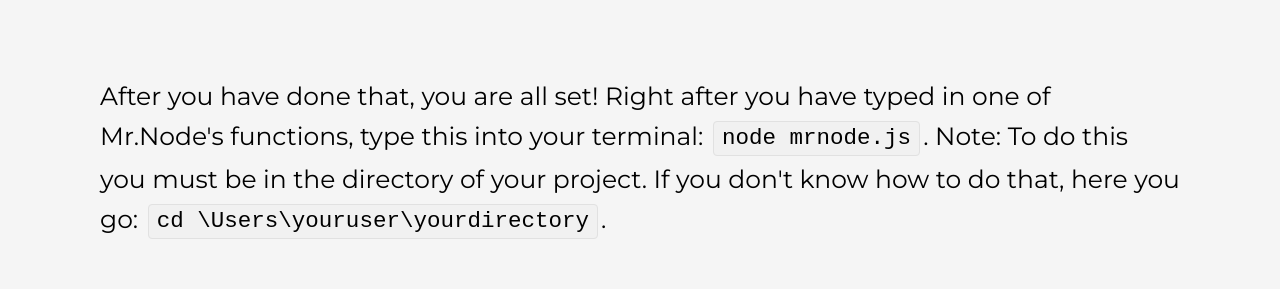
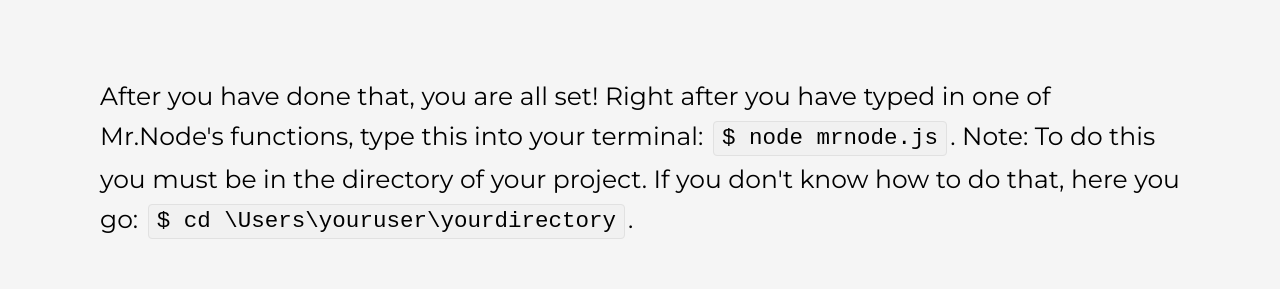
Before and after one commit to talonbragg/mrnodewebsite, a plain HTML site: page index.html in a window 1280 px wide. Shown: the part 2600-2889 px from the top of the page. Drawn offline with Linux system fonts and the light colour scheme; some packages are replaced by stand-ins of ours; a script that the page names is missing.

Commit message:
More dollar signs

```diff
--- a/index.html
+++ b/index.html
@@ -49,7 +49,7 @@
             <span class="var">var <span class="vname">mrnode</span> = <span class="req">require</span><span class="parentheses">(<span class="quote">'mrnode'</span>)</span></span>;
           </code>
         </pre>
-        <p>After you have done that, you are all set! Right after you have typed in one of Mr.Node's functions, type this into your terminal: <code>node mrnode.js</code>. Note: To do this you must be in the directory of your project. If you don't know how to do that, here you go: <code>cd \Users\youruser\yourdirectory</code>.</p>
+        <p>After you have done that, you are all set! Right after you have typed in one of Mr.Node's functions, type this into your terminal: <code>$ node mrnode.js</code>. Note: To do this you must be in the directory of your project. If you don't know how to do that, here you go: <code>$ cd \Users\youruser\yourdirectory</code>.</p>
         <h5>Creating Files</h5>
         <p>This takes the dependent of "fs"(filesystem). This is a node module. The dependencies are already listed in the package.JSON.</p>
         <pre class="prettyprint">
@@ -100,7 +100,7 @@
             <span class="var">mrnode</span>.<span class="function">csass<span class="parentheses">(<span class="quote">'yourfolder/yourfile'</span>, <span class="quote">'yourdestinationfolder'</span>)</span></span>;
           </code>
         </pre>
-        <p>For this you want to type in your own file into the function parameter area, then go to your terminal and type this: <code>gulp sass</code>. This new css file will be in your <b>destination</b> folder.</p>
+        <p>For this you want to type in your own file into the function parameter area, then go to your terminal and type this: <code>$ gulp sass</code>. This new css file will be in your <b>destination</b> folder.</p>
         <h5>Renaming Files</h5>
         <p>This will show you how to rename your files.</p>
         <pre>
@@ -118,7 +118,7 @@
             <span class="vname">mrnode</span>.<span class="function">createserver</span><span class="parentheses">(<span class="quote">'port'</span>)</span>;
           </code>
         </pre>
-        <p>The only thing that Mr.Node requires you to do in this function is type in the port that you would like your server to be hosted on. The port mush be 4 numbers, such as: <code>3000</code>. Type in to your terminal: <code>node mrnode.js</code>. Now go to <a href="http://localhost:yourport">http://localhost:yourport</a>. Your server should be running!</p>
+        <p>The only thing that Mr.Node requires you to do in this function is type in the port that you would like your server to be hosted on. The port mush be 4 numbers, such as: <code>3000</code>. Type in to your terminal: <code>$ node mrnode.js</code>. Now go to <a href="http://localhost:yourport">http://localhost:yourport</a>. Your server should be running!</p>
         <h5>Transpiling files</h5>
         <p>This will take you through how to transpile es6 to es5.</p>
         <pre>
```
